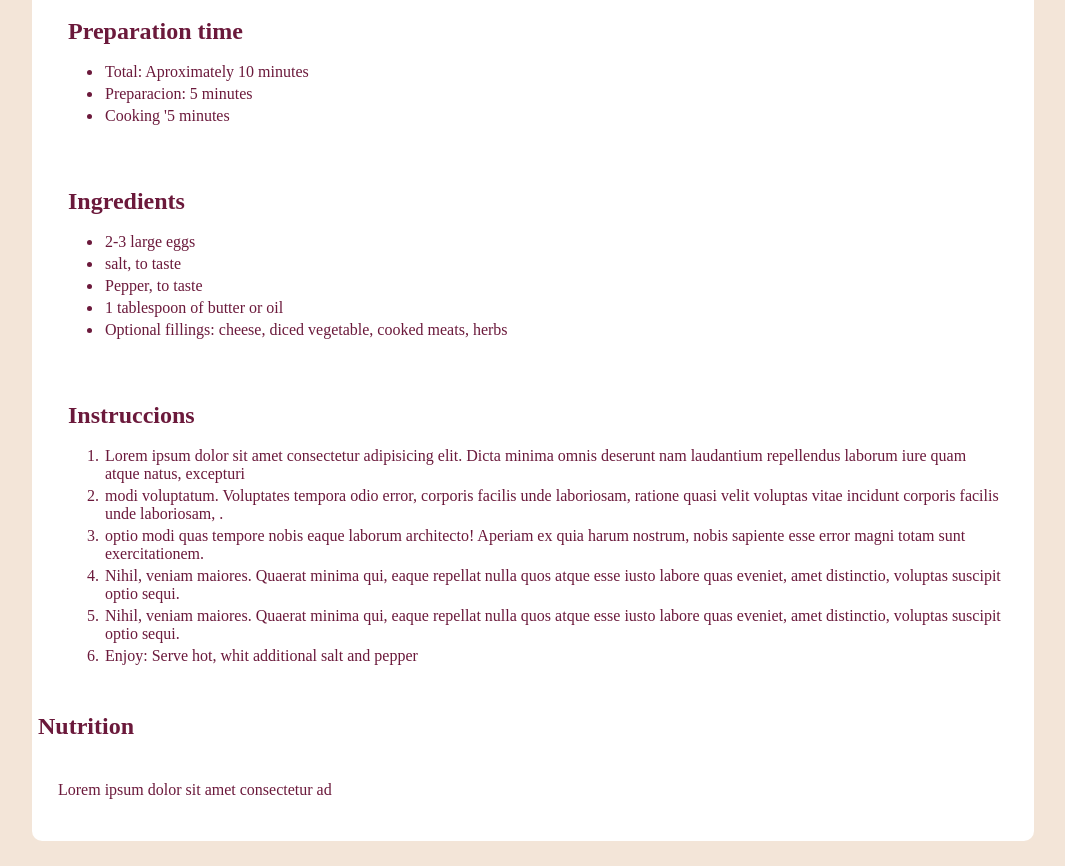
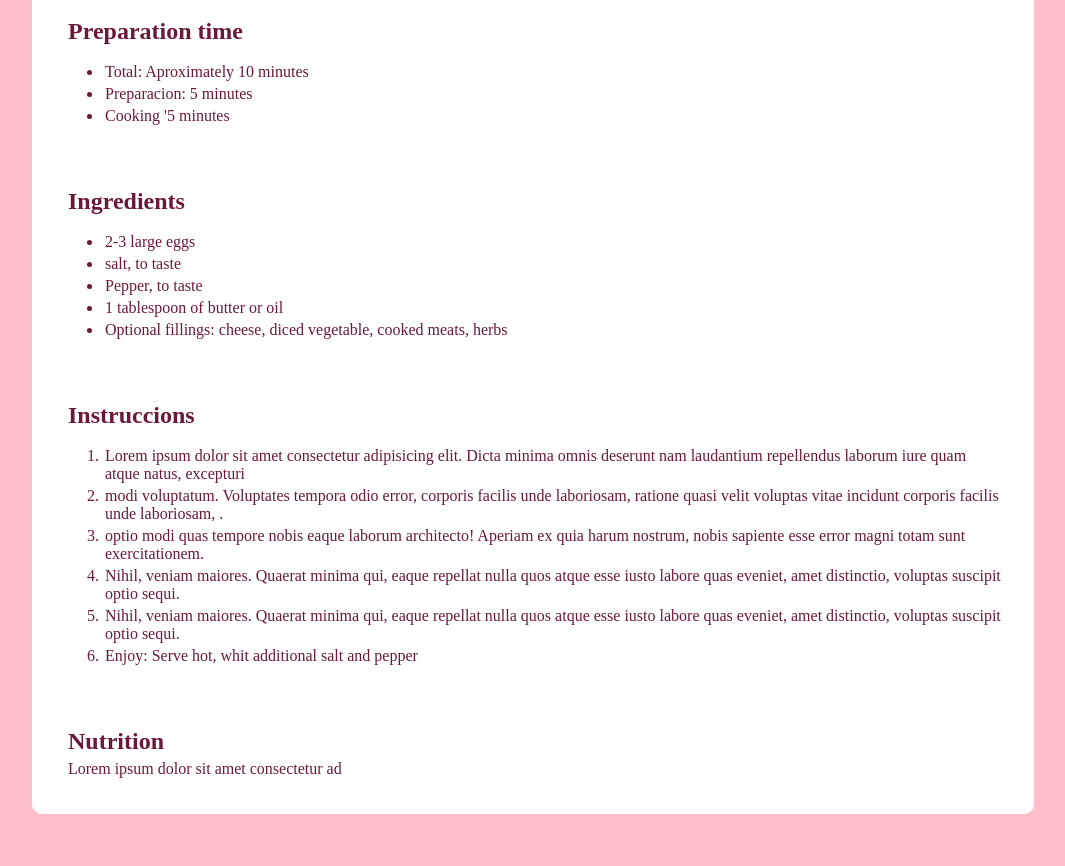
Before and after one commit to JuanCarlosTrianaSanchez/Recipe, a plain HTML site: page index.html in a window 1280 px wide. Shown: the part 704-1570 px from the top of the page, without its empty margins (107-1172 px from the left). After the commit the page ends 1543 px from the top, so only its background shows below. Drawn offline with Linux system fonts and the light colour scheme.

Commit message:
V6 Nutrition

```diff
--- a/css/style.css
+++ b/css/style.css
@@ -1,5 +1,5 @@
 body {
-  background-color: #f3e5d8;
+  background-color: pink;
 }
 
 main {
@@ -53,6 +53,11 @@ div h2 {
   margin: 5px;
 }
 
+div p {
+    padding: 0;
+    margin: 5px;
+}
+
 li {
   padding: 2px;
   font-family: "DM sans";
--- a/index.html
+++ b/index.html
@@ -70,7 +70,7 @@
           <li>Enjoy: Serve hot, whit additional salt and pepper</li>
         </ol>
       </div>
-      <div>
+      <div class="recipe">
         <h2>Nutrition</h2>
         <p>Lorem ipsum dolor sit amet consectetur ad</p>
       </div>
```
